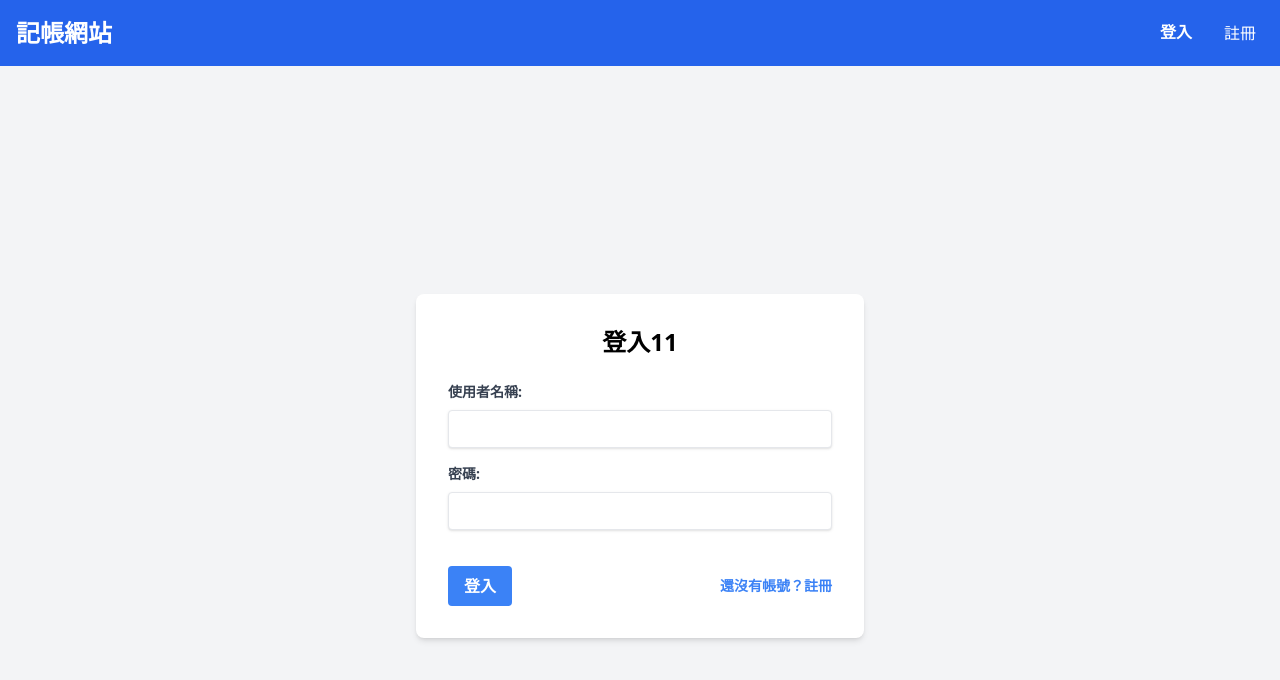
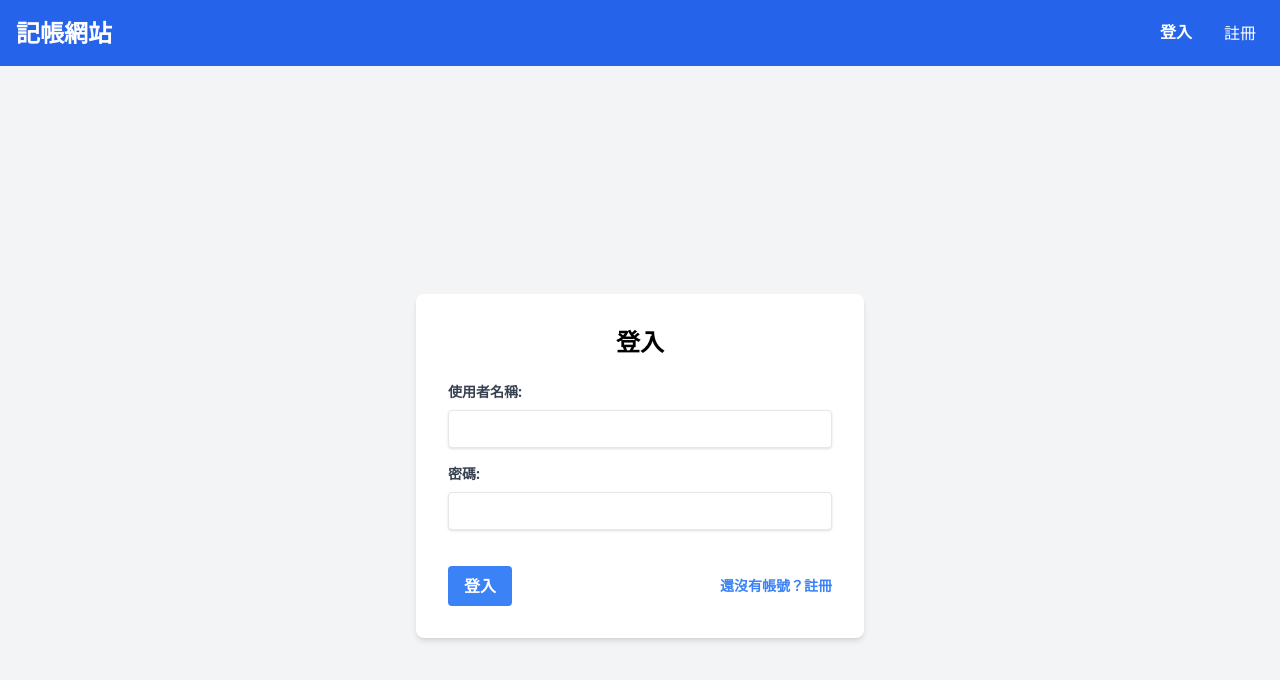
Before and after one commit to Yahoo0976095579/Accounting-website, a Vue app in the folder frontend/: page /login in a window 1280 px wide. Shown: the top 680 px of the page. Built offline with nearby package versions, Linux system fonts and the light colour scheme; no server answers.

Commit message:
Update Login.vue

```diff
--- a/frontend/src/views/Login.vue
+++ b/frontend/src/views/Login.vue
@@ -2,7 +2,7 @@
 <template>
   <div class="flex items-center justify-center min-h-screen bg-gray-100">
     <div class="bg-white p-8 rounded-lg shadow-md w-full max-w-md">
-      <h1 class="text-2xl font-bold mb-6 text-center">登入11</h1>
+      <h1 class="text-2xl font-bold mb-6 text-center">登入</h1>
       <form @submit.prevent="handleLogin">
         <div class="mb-4">
           <label
```
